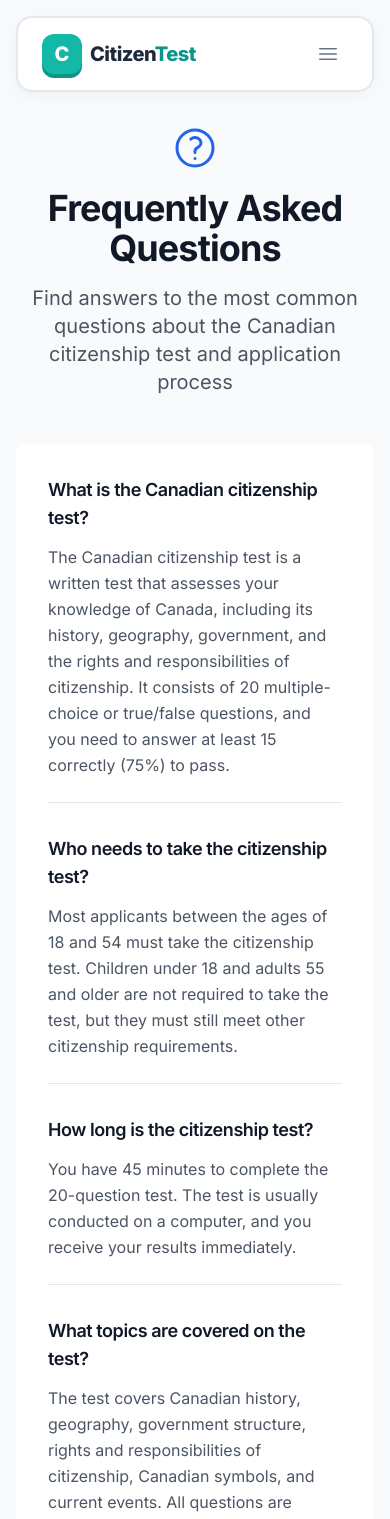
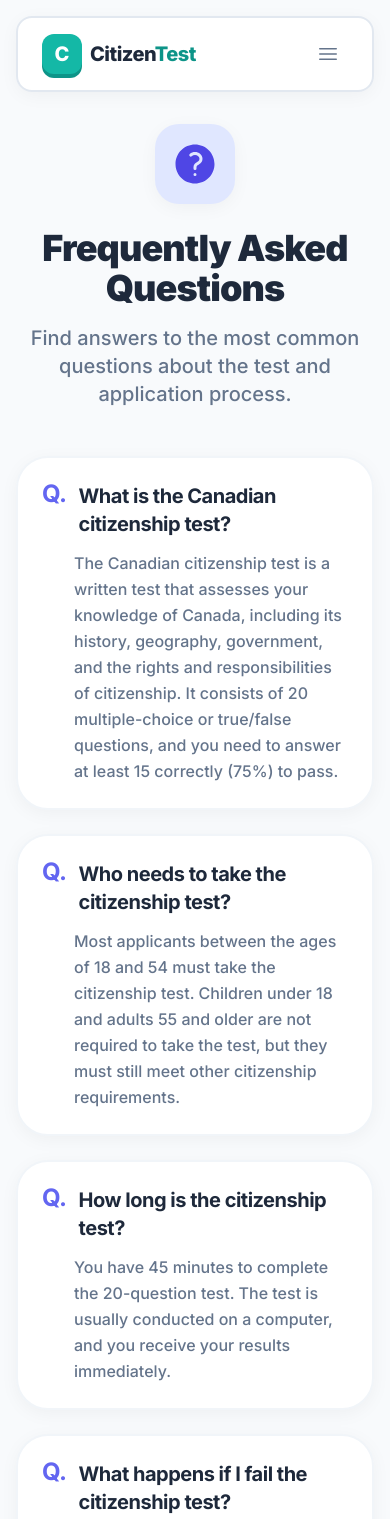
Before and after one commit to tapan8455/canadian-citizenship-test, a Next.js app: page /faq in a window 390 px wide. Shown: the top 1519 px of the page. Built offline with nearby package versions, Linux system fonts and the light colour scheme; no server answers.

Commit message:
Refactor FAQ page layout and update icons
Updated FAQ page layout and removed unnecessary metadata. Changed icon imports to solid version and adjusted FAQ display styles.

```diff
--- a/app/faq/page.tsx
+++ b/app/faq/page.tsx
@@ -1,5 +1,5 @@
 import Link from 'next/link'
-import { QuestionMarkCircleIcon, BookOpenIcon, ChartBarIcon } from '@heroicons/react/24/outline'
+import { QuestionMarkCircleIcon, BookOpenIcon, ChartBarIcon } from '@heroicons/react/24/solid'
 import Header from '@/components/Header'
 import Footer from '@/components/Footer'
 import AdZone from '@/components/AdZone'
@@ -8,23 +8,12 @@ import Script from 'next/script'
 export const metadata = {
   title: 'Canadian Citizenship Test FAQ - Frequently Asked Questions',
   description: 'Find answers to the most frequently asked questions about the Canadian citizenship test, eligibility, preparation, and the application process.',
-  keywords: [
-    'Canadian citizenship test FAQ',
-    'citizenship test questions',
-    'Canada citizenship exam FAQ',
-    'citizenship test preparation',
-    'Canadian citizenship requirements'
-  ],
   alternates: {
     canonical: 'https://www.citizentestcanada.com/faq',
   },
   robots: {
     index: true,
     follow: true,
-    googleBot: {
-      index: true,
-      follow: true,
-    },
   },
 }
 
@@ -42,62 +31,14 @@ const faqs = [
     answer: 'You have 45 minutes to complete the 20-question test. The test is usually conducted on a computer, and you receive your results immediately.'
   },
   {
-    question: 'What topics are covered on the test?',
-    answer: 'The test covers Canadian history, geography, government structure, rights and responsibilities of citizenship, Canadian symbols, and current events. All questions are based on the official study guide "Discover Canada: The Rights and Responsibilities of Citizenship."'
-  },
-  {
-    question: 'How do I prepare for the citizenship test?',
-    answer: 'Start by reading the official study guide "Discover Canada" thoroughly. Take practice tests to familiarize yourself with the format and identify weak areas. Study regularly, create flashcards for important dates and facts, and consider joining study groups or taking preparation classes.'
-  },
-  {
     question: 'What happens if I fail the citizenship test?',
     answer: 'If you don\'t pass the test, you can retake it after 4-8 weeks. You\'ll receive a letter with the date and time for your retest. If you fail the second attempt, you may need to attend a hearing with a citizenship officer.'
-  },
-  {
-    question: 'How long does it take to become a Canadian citizen?',
-    answer: 'The entire process typically takes 12-18 months from the time you submit your application. This includes processing time, the citizenship test, and the citizenship ceremony.'
-  },
-  {
-    question: 'What are the eligibility requirements for citizenship?',
-    answer: 'You must be a permanent resident, have lived in Canada for at least 1,095 days (3 years) in the 5 years before applying, have filed your taxes, pass a language test (if required), and pass the citizenship test.'
-  },
-  {
-    question: 'Do I need to speak English or French?',
-    answer: 'Yes, you must demonstrate adequate knowledge of English or French. This is usually assessed through your citizenship test and interview. If you\'re between 18-54, you may need to provide language test results.'
-  },
-  {
-    question: 'What documents do I need for the citizenship test?',
-    answer: 'Bring your test invitation letter, permanent resident card, and another piece of government-issued photo identification (like a driver\'s license or passport).'
-  },
-  {
-    question: 'Can I take the test in my native language?',
-    answer: 'No, the citizenship test is only available in English and French. However, you can request an interpreter for the interview portion if needed.'
-  },
-  {
-    question: 'What is the citizenship ceremony?',
-    answer: 'The citizenship ceremony is the final step in becoming a Canadian citizen. During the ceremony, you\'ll take the Oath of Citizenship, receive your citizenship certificate, and officially become a Canadian citizen.'
-  },
-  {
-    question: 'How much does it cost to apply for citizenship?',
-    answer: 'The current fee for adult citizenship applications is $630 CAD, which includes a $530 processing fee and a $100 right of citizenship fee. There may be additional costs for language tests or other requirements.'
-  },
-  {
-    question: 'Can I travel outside Canada during the application process?',
-    answer: 'Yes, you can travel, but you must maintain your permanent resident status and meet the residency requirements. Make sure to keep track of your time in Canada and return for any required appointments.'
-  },
-  {
-    question: 'What rights do I get as a Canadian citizen?',
-    answer: 'Canadian citizens have the right to vote, run for political office, obtain a Canadian passport, and cannot be deported. You also have the right to live and work anywhere in Canada.'
-  },
-  {
-    question: 'What are my responsibilities as a Canadian citizen?',
-    answer: 'Responsibilities include obeying the law, paying taxes, voting in elections, serving on juries when called, and helping others in the community. You should also respect the rights and freedoms of others.'
   }
 ]
 
 export default function FAQPage() {
   return (
-    <div className="min-h-screen bg-gray-50">
+    <div className="min-h-screen bg-slate-50 flex flex-col">
       <Script
         id="faq-structured-data"
         type="application/ld+json"
@@ -118,89 +59,63 @@ export default function FAQPage() {
       />
       <Header />
 
-      <div className="max-w-4xl mx-auto px-4 sm:px-6 lg:px-8 py-12">
-        {/* Header */}
+      <main className="flex-grow max-w-4xl mx-auto px-4 py-12 w-full animate-enter">
         <div className="text-center mb-12">
-          <div className="flex justify-center mb-4">
-            <QuestionMarkCircleIcon className="h-12 w-12 text-blue-600" />
+          <div className="inline-flex items-center justify-center w-20 h-20 bg-indigo-100 text-indigo-600 rounded-3xl mb-6 shadow-soft">
+            <QuestionMarkCircleIcon className="w-12 h-12" />
           </div>
-          <h1 className="text-4xl font-bold text-gray-900 mb-4">
+          <h1 className="text-4xl md:text-5xl font-black text-slate-800 mb-4">
             Frequently Asked Questions
           </h1>
-          <p className="text-xl text-gray-600 max-w-3xl mx-auto">
-            Find answers to the most common questions about the Canadian citizenship test and application process
+          <p className="text-xl text-slate-500 font-medium max-w-2xl mx-auto">
+            Find answers to the most common questions about the test and application process.
           </p>
         </div>
 
         {/* FAQ List */}
-        <div className="bg-white rounded-lg shadow-sm overflow-hidden">
-          <div className="p-8">
-            <div className="space-y-8">
+        <div className="space-y-6 mb-12">
           {faqs.map((faq, index) => (
-                <div key={index} className="border-b border-gray-200 pb-6 last:border-b-0">
-                  <h3 className="text-lg font-semibold text-gray-900 mb-3">
+            <div key={index} className="bg-white p-6 md:p-8 rounded-[2rem] border-2 border-slate-100 shadow-soft hover:shadow-lg transition-shadow">
+              <h3 className="text-xl font-bold text-slate-800 mb-3 flex items-start gap-3">
+                <span className="text-indigo-500 text-2xl leading-none">Q.</span>
                 {faq.question}
               </h3>
-                  <p className="text-gray-600 leading-relaxed">
+              <p className="text-slate-500 font-medium leading-relaxed pl-8">
                 {faq.answer}
               </p>
             </div>
           ))}
         </div>
-          </div>
-        </div>
 
-        {/* Ad Zone */}
         <AdZone position="faq-content" />
 
-        {/* Additional Resources */}
-        <div className="bg-blue-50 rounded-lg p-8 mt-12">
-          <h2 className="text-2xl font-bold text-gray-900 mb-4">
-            Need More Help?
-          </h2>
-          <p className="text-gray-600 mb-6">
-            Explore our comprehensive resources to help you prepare for the citizenship test
+        {/* CTA Banner */}
+        <div className="mt-12 bg-slate-800 rounded-[2rem] p-8 md:p-12 text-center shadow-soft">
+          <h2 className="text-3xl font-black text-white mb-4">Need More Help?</h2>
+          <p className="text-slate-300 font-medium mb-8 max-w-xl mx-auto">
+            The best way to prepare is to just jump in. Don't worry if you get things wrong—that's how you learn!
           </p>
-          <div className="grid grid-cols-1 md:grid-cols-3 gap-4">
+          <div className="flex flex-col sm:flex-row gap-4 justify-center">
             <Link
               href="/practice"
-              className="bg-blue-600 text-white px-6 py-3 rounded-lg hover:bg-blue-700 inline-flex items-center justify-center"
+              className="px-8 py-4 rounded-xl font-extrabold text-white bg-teal-500 border-2 border-teal-600 border-b-[6px] hover:bg-teal-400 active:border-b-[2px] active:translate-y-[4px] transition-all flex items-center justify-center gap-2"
             >
-              <BookOpenIcon className="h-5 w-5 mr-2" />
+              <BookOpenIcon className="h-6 w-6" />
               Take Practice Tests
             </Link>
             <Link
-              href="/study-guide"
-              className="bg-white text-blue-600 border border-blue-600 px-6 py-3 rounded-lg hover:bg-blue-50 inline-flex items-center justify-center"
+              href="/progress"
+              className="px-8 py-4 rounded-xl font-extrabold text-slate-700 bg-white border-2 border-slate-200 border-b-[6px] hover:bg-slate-50 active:border-b-[2px] active:translate-y-[4px] transition-all flex items-center justify-center gap-2"
             >
-              View Study Guide
-            </Link>
-            <Link
-              href="/progress"
-              className="bg-green-600 text-white px-6 py-3 rounded-lg hover:bg-green-700 inline-flex items-center justify-center"
-            >
-              <ChartBarIcon className="h-5 w-5 mr-2" />
+              <ChartBarIcon className="h-6 w-6" />
               Go to Dashboard
             </Link>
           </div>
         </div>
 
-        {/* Contact Information */}
-        <div className="bg-gray-100 rounded-lg p-8 mt-8">
-          <h3 className="text-lg font-semibold text-gray-900 mb-4">
-            Official Resources
-          </h3>
-          <div className="space-y-2 text-gray-600">
-            <p><strong>Government of Canada:</strong> <a href="https://www.canada.ca/en/immigration-refugees-citizenship/services/canadian-citizenship/become-canadian-citizen/citizenship-test.html" target="_blank" rel="noopener noreferrer" className="text-blue-600 hover:underline">Official Citizenship Test Information</a></p>
-            <p><strong>Study Guide:</strong> <a href="https://www.canada.ca/en/immigration-refugees-citizenship/corporate/publications-manuals/discover-canada.html" target="_blank" rel="noopener noreferrer" className="text-blue-600 hover:underline">Discover Canada: The Rights and Responsibilities of Citizenship</a></p>
-            <p><strong>Application Status:</strong> <a href="https://www.canada.ca/en/immigration-refugees-citizenship/services/application/check-status.html" target="_blank" rel="noopener noreferrer" className="text-blue-600 hover:underline">Check Your Application Status</a></p>
-          </div>
-        </div>
-      </div>
+      </main>
 
-      {/* Ad Zone */}
       <AdZone position="faq-bottom" />
-
       <Footer />
     </div>
   )
```
Lines whose indentation alone changed are shown as unchanged.
